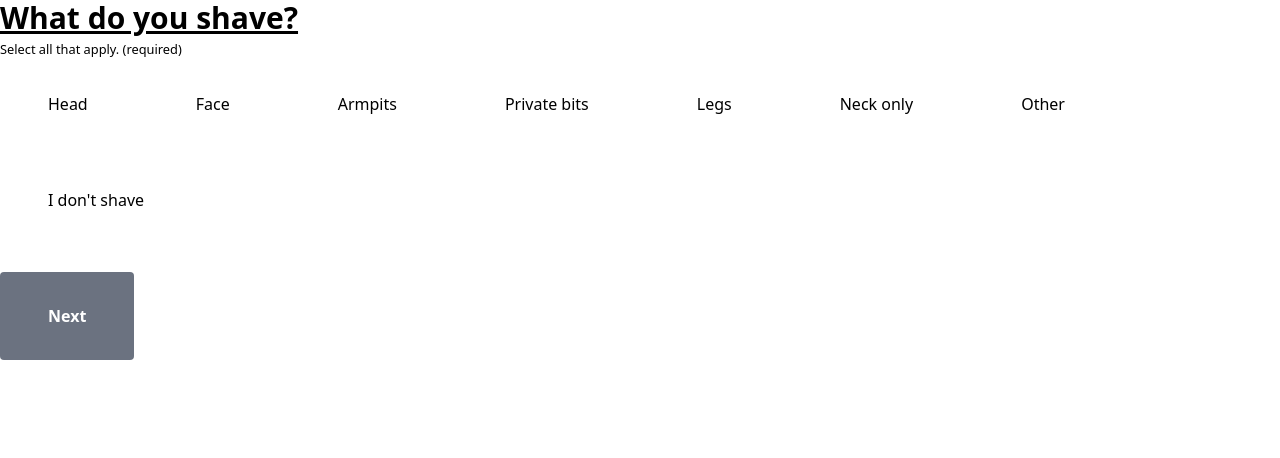
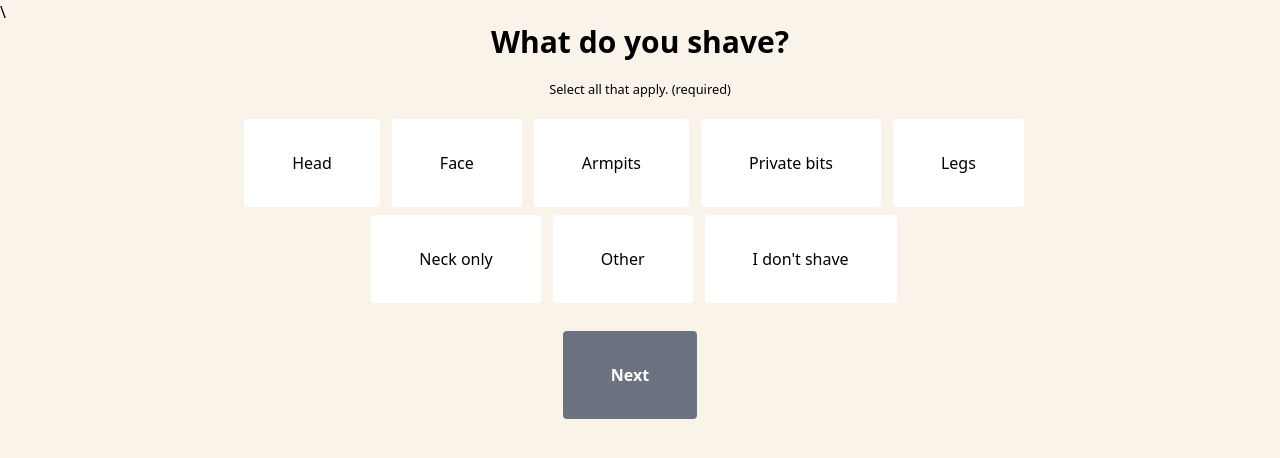
Before and after one commit to jewishmoses/dollarshaveclub, a React (Create React App) app: page / in a window 1280 px wide. Shown: the top 458 px of the page. Built offline with nearby package versions, Linux system fonts and the light colour scheme.

Commit message:
css: improved design

```diff
--- a/src/App.css
+++ b/src/App.css
@@ -1,3 +1,7 @@
+body {
+    background: #f9f3ea;
+}
+
 .checkbox-icon {
     position: absolute;
     top: 5px;
--- a/src/App.js
+++ b/src/App.js
@@ -60,20 +60,45 @@ function App() {
     }
 
 
-    const Step = () => {
+    const Steps = () => {
 
-        switch (step) {
+        if (step == 2) {
 
-            case 2: return <StepTwo />;
-            case 3: return <StepThree />;
-            case 4: return <StepFour />;
-            default: return <StepOne />;
+            return <>
+                <StepOne />
+                <StepTwo />
+            </>
         }
+
+        if (step == 3) {
+
+            return <>
+                <StepOne />
+                <StepTwo />
+                <StepThree />
+            </>
+
+        }
+
+        if (step == 4) {
+
+            return <>
+                <StepOne />
+                <StepTwo />
+                <StepFour />
+            </>
+
+        }
+
+        return <StepOne />
+
     }
 
     return (
-        <AppContext.Provider value={context}>
-            <Step />
+        <AppContext.Provider value={context}>\
+            <div className='container mx-auto'>
+                <Steps />
+            </div>
         </AppContext.Provider>
     );
 }
--- a/src/steps/Four/index.js
+++ b/src/steps/Four/index.js
@@ -45,11 +45,11 @@ const Step = () => {
     }, [stepFourOptions])
 
     return (
-        <div className='min-h-screen'>
-            <h1 className="text-3xl font-bold underline">
+        <div className='min-h-screen mx-auto w-3/4 text-center'>
+            <h1 className="text-3xl mb-5 font-bold">
                 Are you worried about any of the following issues?
             </h1>
-            <small>Select all that apply. (required)</small>
+            <small className='mb-5 block'>Select all that apply. (required)</small>
             <div className="">
 
                 <div className="mb-5">
--- a/src/steps/One/index.js
+++ b/src/steps/One/index.js
@@ -44,11 +44,11 @@ const Step = () => {
     }, [stepOneOptions])
 
     return (
-        <div className="min-h-screen">
-            <h1 className="text-3xl font-bold underline">
+        <div className="min-h-screen mx-auto w-3/4 text-center">
+            <h1 className="text-3xl mb-5 font-bold">
                 What do you shave?
             </h1>
-            <small>Select all that apply. (required)</small>
+            <small className="mb-5 block">Select all that apply. (required)</small>
             <div className="mb-5">
 
                 {stepOneOptions.map((option, index) => (
--- a/src/steps/Three/index.js
+++ b/src/steps/Three/index.js
@@ -46,11 +46,11 @@ const Step = () => {
     }, [stepThreeOptions])
 
     return (
-        <div className='m-h-screen'>
-            <h1 className="text-3xl font-bold underline">
+        <div className='m-h-screen mx-auto w-3/4 text-center'>
+            <h1 className="text-3xl mb-5 font-bold">
                 Any problems when you shave?
             </h1>
-            <small>Select all that apply. (required)</small>
+            <small className='mb-5 block'>Select all that apply. (required)</small>
             <div className="mb-5">
 
                 {stepThreeOptions.map((option, index) => (
--- a/src/steps/Two/index.js
+++ b/src/steps/Two/index.js
@@ -48,11 +48,11 @@ const Step = () => {
 
 
     return (
-        <div className='min-h-screen'>
-            <h1 className="text-3xl font-bold underline">
+        <div className='min-h-screen mx-auto w-3/4 text-center'>
+            <h1 className="text-3xl mb-5 font-bold">
                 How often do you shave?
             </h1>
-            <small>Select one. (required)</small>
+            <small className='mb-5 block'>Select one. (required)</small>
             <div className="mb-5">
 
                 {stepTwoOptions.map((option, index) => (
```
